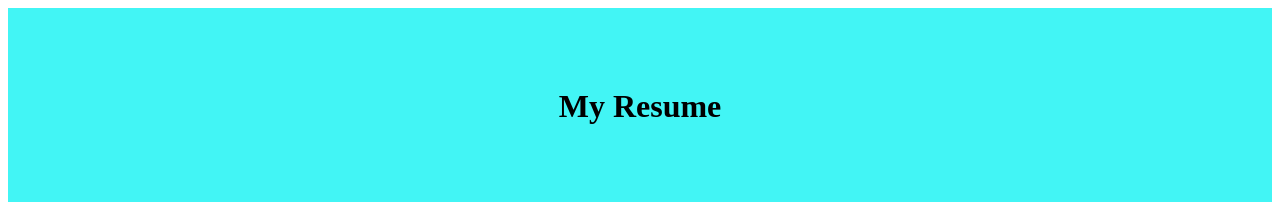
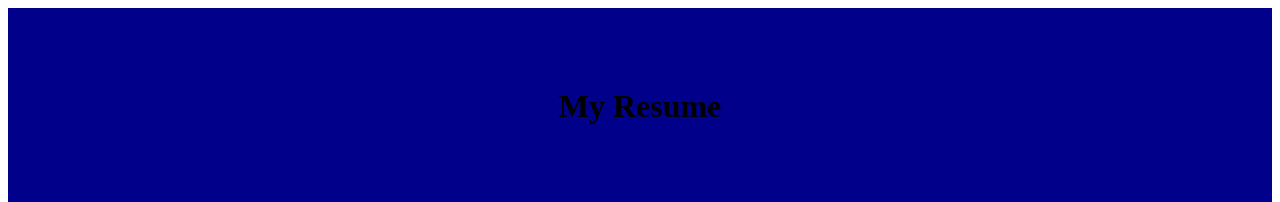
Before and after one commit to ngocanh2002/annie.github.io, a plain HTML site: page index.html in a window 1280 px wide. Shown: the top 202 px of the page. Drawn offline with Linux system fonts and the light colour scheme.

Commit message:
Update 10.css

```diff
--- a/css/10.css
+++ b/css/10.css
@@ -2,7 +2,7 @@
 	margin: 0;
 }
 #menu_text{
-	background-color:  #42f5f5;
+	background-color: darkblue ;
 	text-align: center;
 	padding:  80px;
 }
```
